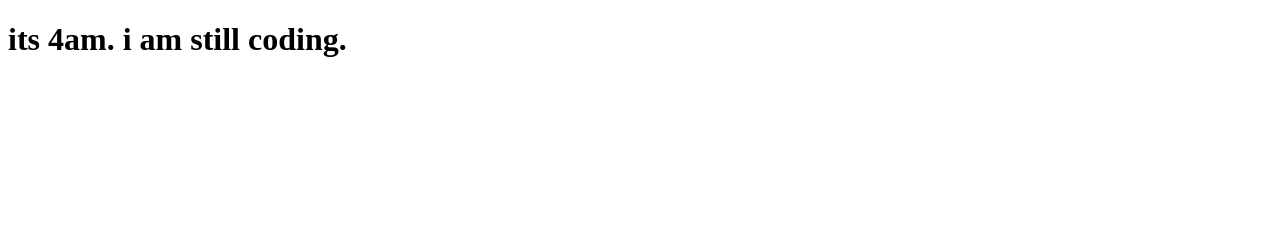
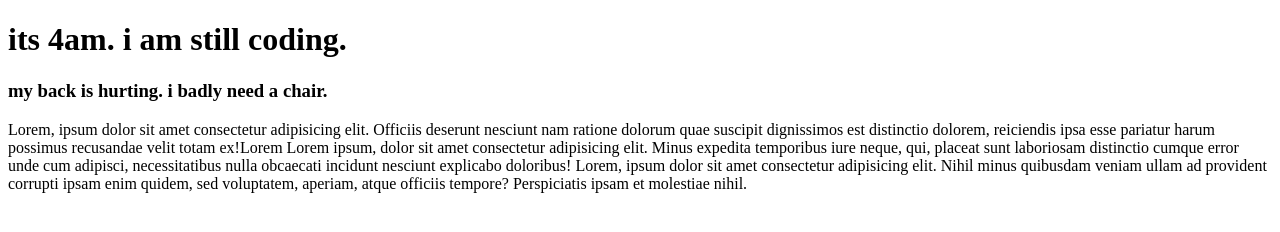
Before and after one commit to Prince-Zaman/my-third-repo, a plain HTML site: page index.html in a window 1280 px wide. Drawn offline with Linux system fonts and the light colour scheme.

Commit message:
added blog

```diff
--- a/index.html
+++ b/index.html
@@ -8,5 +8,6 @@
 </head>
 <body>
     <h1>its 4am. i am still coding.</h1>
-
+    <h3>my back is hurting. i badly need a chair.</h3>
+    <p>Lorem, ipsum dolor sit amet consectetur adipisicing elit. Officiis deserunt nesciunt nam ratione dolorum quae suscipit dignissimos est distinctio dolorem, reiciendis ipsa esse pariatur harum possimus recusandae velit totam ex!Lorem  Lorem ipsum, dolor sit amet consectetur adipisicing elit. Minus expedita temporibus iure neque, qui, placeat sunt laboriosam distinctio cumque error unde cum adipisci, necessitatibus nulla obcaecati incidunt nesciunt explicabo doloribus! Lorem, ipsum dolor sit amet consectetur adipisicing elit. Nihil minus quibusdam veniam ullam ad provident corrupti ipsam enim quidem, sed voluptatem, aperiam, atque officiis tempore? Perspiciatis ipsam et molestiae nihil.</p>
 </html>
```
